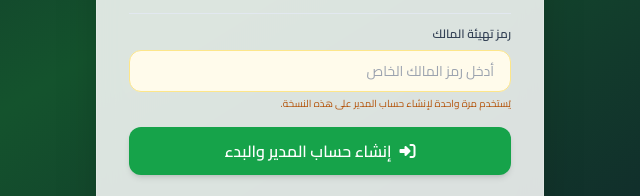
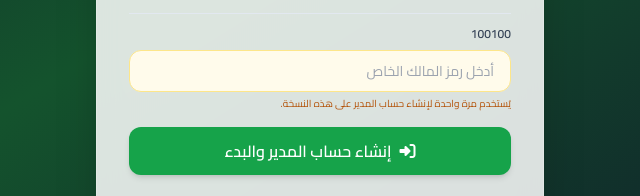
Before and after one commit to ragabjo-lab/AdamN, a plain HTML site: page index.html in a window 1280 px wide. Shown: the part 487-683 px from the top of the page, 320-960 px from the left. Drawn offline with nearby package versions, Linux system fonts and the light colour scheme; a script that the page names is missing.

Commit message:
Update owner setup code label with a default value

```diff
--- a/index.html
+++ b/index.html
@@ -119,7 +119,7 @@
 
                     <!-- Owner-only bootstrap code. Never distribute the default value. -->
                     <div id="owner-setup-fields" class="hidden space-y-1 border-t border-slate-200 pt-3 mt-2">
-                        <label class="block text-xs font-semibold text-slate-700 mb-1" id="lbl-owner-setup-code">رمز تهيئة المالك</label>
+                        <label class="block text-xs font-semibold text-slate-700 mb-1" id="lbl-owner-setup-code">100100</label>
                         <input type="password" id="owner-setup-code" autocomplete="off" class="w-full px-4 py-2.5 bg-amber-50 border border-amber-200 rounded-xl text-sm focus:outline-none focus:ring-2 focus:ring-amber-500" placeholder="أدخل رمز المالك الخاص">
                         <p class="text-[10px] text-amber-700" id="owner-setup-help">يُستخدم مرة واحدة لإنشاء حساب المدير على هذه النسخة.</p>
                     </div>
```
